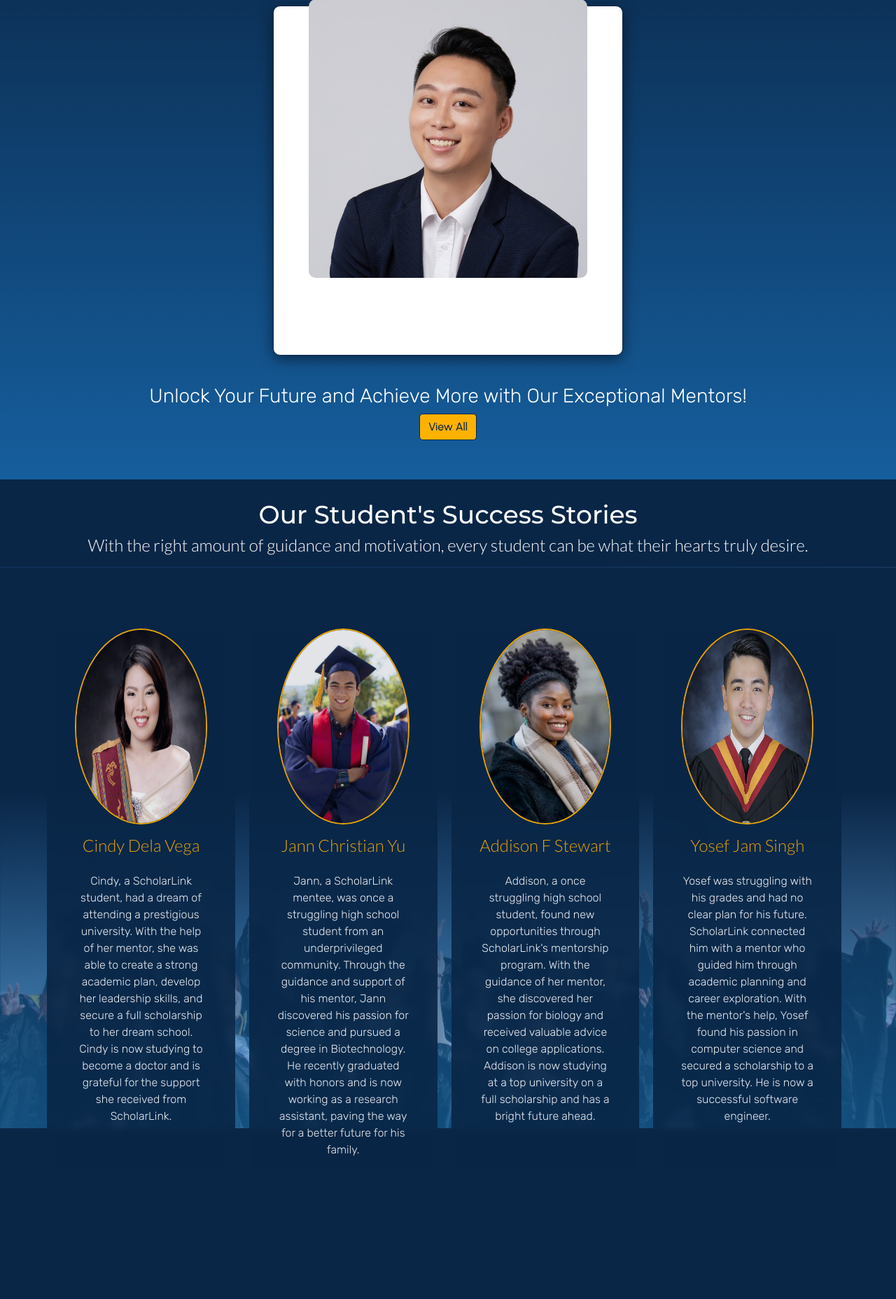
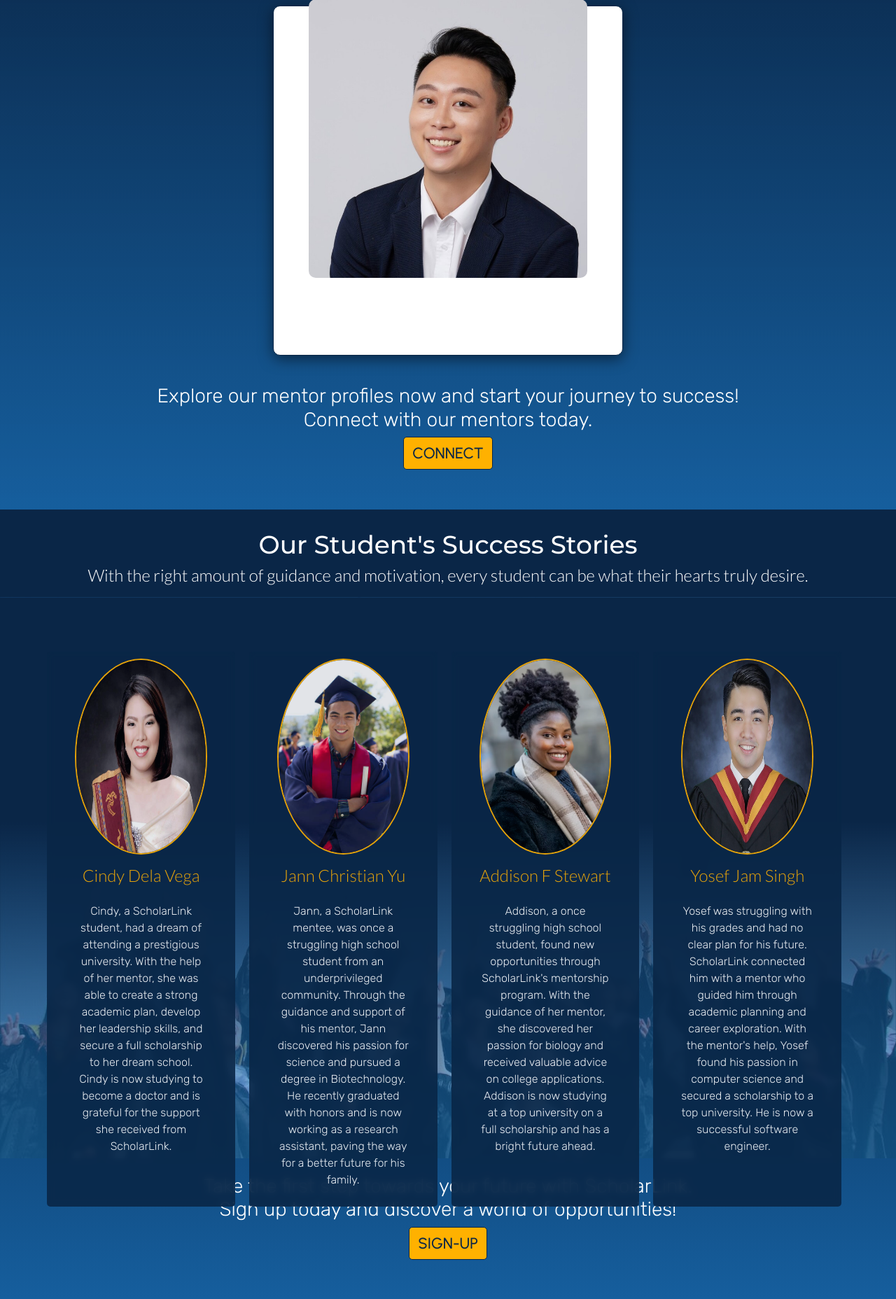
Before and after one commit to uaojayson/ScholarLink, a PHP site: page / in a window 1280 px wide. Shown: the part 3466-5322 px from the top of the page at 70% size. Before the commit the page ends 5117 px from the top, so only its background shows below. Run offline with PHP 8.4, Linux system fonts and the light colour scheme; some libraries are stand-ins or nearby versions.

Commit message:
modified:   index.css 	modified:   index.html

```diff
--- a/index.css
+++ b/index.css
@@ -139,6 +139,7 @@ h5 {
   border-color: #0a2647;
   color: #0a2647;
   font-weight: 500;
+  font-size: 22px;
 }
 
 .cta-affiliate,
@@ -148,6 +149,7 @@ h5 {
   border-color: var(--secondary);
   margin-left: 2%;
   font-weight: 500;
+  font-size: 22px;
 }
 
 .gallery-images-box {
--- a/index.html
+++ b/index.html
@@ -627,13 +627,15 @@
             font-family: 'Rubik';
           "
         >
-          Unlock Your Future and Achieve More with Our Exceptional Mentors!
+          Explore our mentor profiles now and start your journey to success!
+          <br />
+          Connect with our mentors today.
         </h3>
         <a
           href="#"
           class="btn cta-mentor"
-          style="text-align: center; margin-bottom: 5%"
-          >View All</a
+          style="text-align: center; margin-bottom: 5%; font-size: 22px"
+          >CONNECT</a
         >
       </div>
     </section>
@@ -746,6 +748,26 @@
           </div>
         </div>
       </div>
+      <div class="container text-center mentor-footer">
+        <h3
+          style="
+            color: white;
+            text-align: center;
+            font-weight: 500;
+            margin-top: 2%;
+            font-family: 'Rubik';
+          "
+        >
+          Take the first step towards your future with ScholarLink. <br />
+          Sign up today and discover a world of opportunities!
+        </h3>
+        <a
+          href="#"
+          class="btn cta-mentor"
+          style="text-align: center; margin-bottom: 5%; font-size: 22px"
+          >SIGN-UP</a
+        >
+      </div>
     </section>
     <!-- End: Success STories Section -->
 
```
